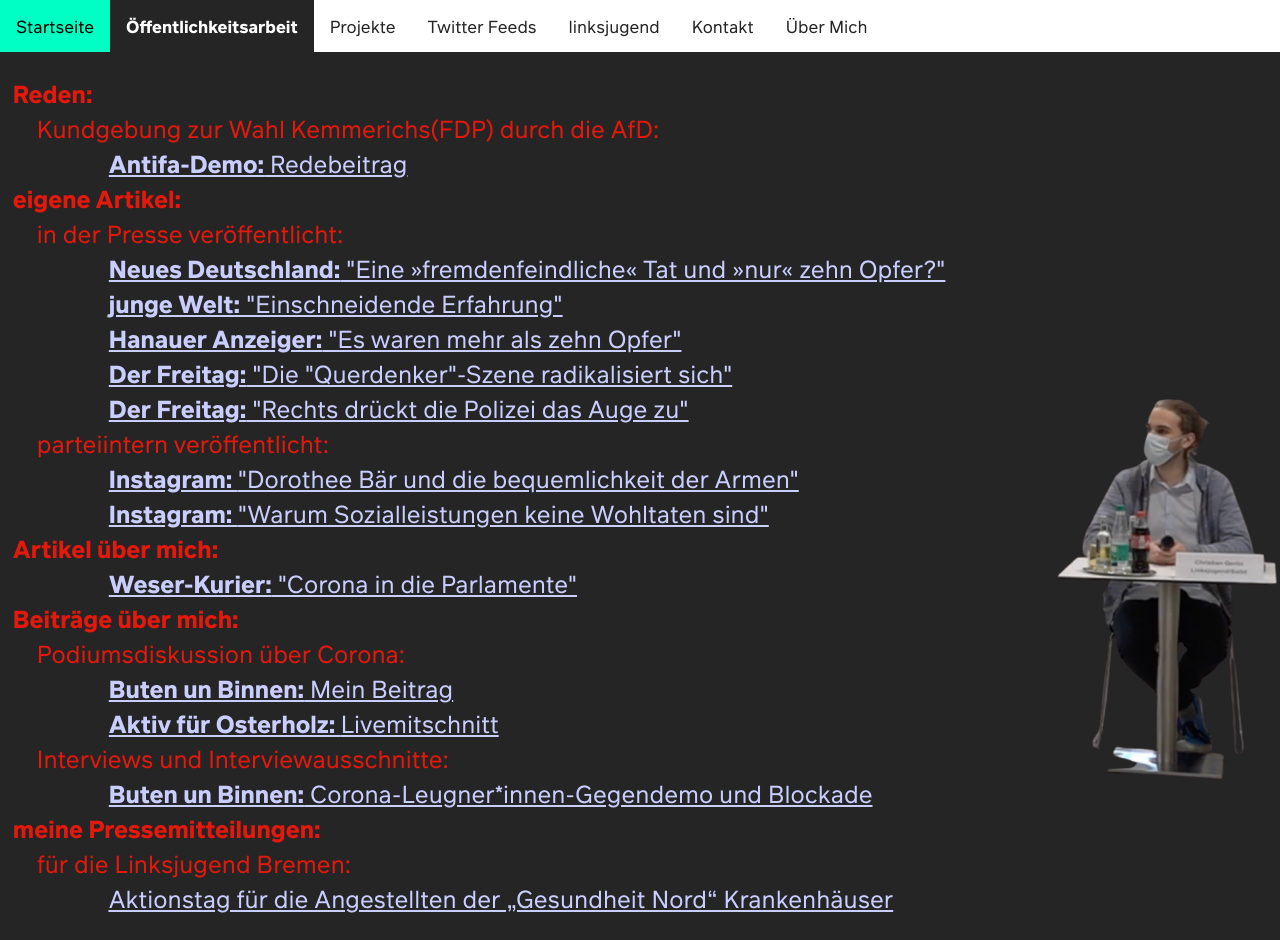
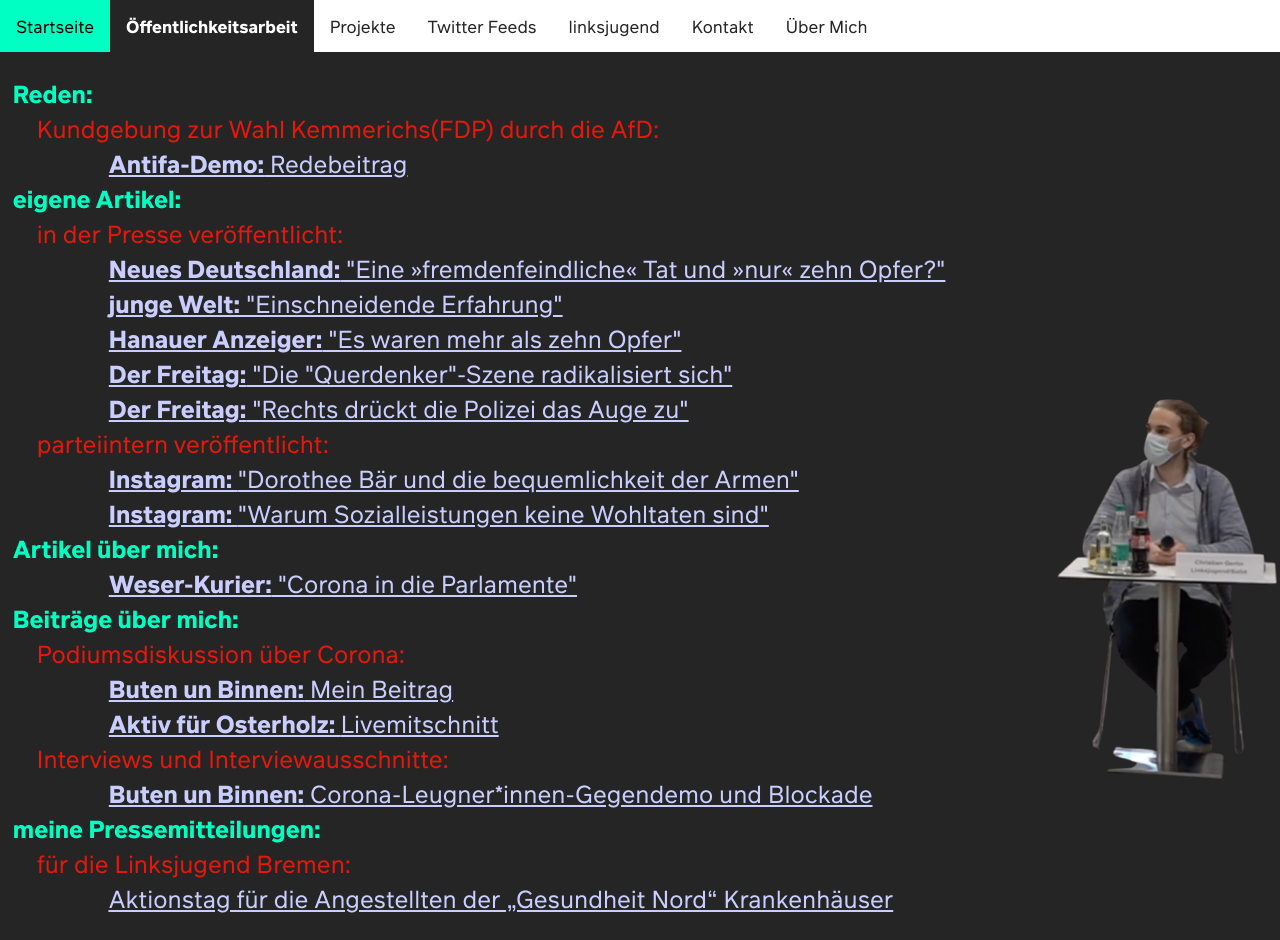
Before and after one commit to ChristianGerlin/ChristianGerlin.github.io, a plain HTML site: page PR.html in a window 1280 px wide. Drawn offline with Linux system fonts and the light colour scheme.

Commit message:
added color  #00ffc2 (mint?) to <b> within <p>

```diff
--- a/PR.html
+++ b/PR.html
@@ -24,10 +24,10 @@
         <a href="aboutme.html">Über Mich</a>
     </div>
     <p id="liste">
-        <b>Reden:</b><br>
+        <b style="color: #00ffc2;">Reden:</b><br>
         <span class="desktoponly">&emsp;</span>Kundgebung zur Wahl Kemmerichs(FDP) durch die AfD:<br>
         <span class="desktoponly">&emsp;&emsp;&emsp;&emsp;</span><a href=https://www.instagram.com/p/B8MoGe1Iczp/ target="_blank"><b>Antifa-Demo:</b> Redebeitrag</a><br>
-        <b>eigene Artikel:</b><br>
+        <b style="color: #00ffc2;">eigene Artikel:</b><br>
         <span class="desktoponly">&emsp;</span>in der Presse veröffentlicht:<br>
         <span class="desktoponly">&emsp;&emsp;&emsp;&emsp;</span><a href=https://www.neues-deutschland.de/artikel/1140641.hanau-eine-fremdenfeindliche-tat-und-nur-zehn-opfer.html target="_blank"><b>Neues Deutschland:</b> "Eine »fremdenfeindliche« Tat und »nur« zehn Opfer?"</a><br>
         <span class="desktoponly">&emsp;&emsp;&emsp;&emsp;</span><a href=https://www.jungewelt.de/aktuell/rubrik/leserbriefe.php?letterId=47739 target="_blank"9><b>junge Welt:</b> "Einschneidende Erfahrung"
@@ -38,16 +38,16 @@
         <span class="desktoponly">&emsp;</span>parteiintern veröffentlicht:<br>
         <span class="desktoponly">&emsp;&emsp;&emsp;&emsp;</span><a href="https://www.instagram.com/p/CBqvM39gJYb/" target="_blank"><b>Instagram: </b>"Dorothee Bär und die bequemlichkeit der Armen"</a><br>
         <span class="desktoponly">&emsp;&emsp;&emsp;&emsp;</span><a href="https://www.instagram.com/p/CImw7tdgFu0/" target="_blank"><b>Instagram: </b>"Warum Sozialleistungen keine Wohltaten sind"</a><br>
-        <b>Artikel über mich:</b><br>
+        <b style="color: #00ffc2;">Artikel über mich:</b><br>
         <span class="desktoponly">&emsp;&emsp;&emsp;&emsp;</span><a href="https://www.weser-kurier.de/bremen/stadtteile/stadtteile-bremen-suedost_artikel,-corona-in-die-parlamente-_arid,1944943.html" target="_blank"><b>Weser-Kurier:</b> "Corona in die Parlamente"</a><br>
-        <b>Beiträge über mich:</b><br>
+        <b style="color: #00ffc2;">Beiträge über mich:</b><br>
         <span class="desktoponly">&emsp;</span>Podiumsdiskussion über Corona:<br>
         <span class="desktoponly">&emsp;&emsp;&emsp;&emsp;</span><a href=https://www.youtube.com/watch?v=od0WdAym6mY target="_blank"><b>Buten un Binnen:</b> Mein Beitrag</a><br>
         <span class="desktoponly">&emsp;&emsp;&emsp;&emsp;</span><a href=https://vimeo.com/478867941 target="_blank"><b>Aktiv für Osterholz: </b>Livemitschnitt</a><br>
         <span class="desktoponly">&emsp;</span>Interviews und Interviewausschnitte:<br>
         <span class="desktoponly">&emsp;&emsp;&emsp;&emsp;</span><a href="https://www.youtube.com/watch?v=r8iutSVmzGo" target="_blank"><b>Buten un Binnen:</b> Corona-Leugner*innen-Gegendemo und Blockade</a><br>
         <a href=https://www.youtube.com/watch?v=od0WdAym6mY><img src=podium.png class="fixright" style="max-width: 18%"></a>
-        <b>meine Pressemitteilungen:</b><br>
+        <b style="color: #00ffc2;">meine Pressemitteilungen:</b><br>
         <span class="desktoponly">&emsp;</span>für die Linksjugend Bremen:<br>
         <span class="desktoponly">&emsp;&emsp;&emsp;&emsp;</span><a href="PMaktionstag.html">Aktionstag für die Angestellten der „Gesundheit Nord“ Krankenhäuser</a>
     </p>
```
Also changed, not shown: aboutme.html (+1 -0 lines), index.html (+1 -1 lines).
